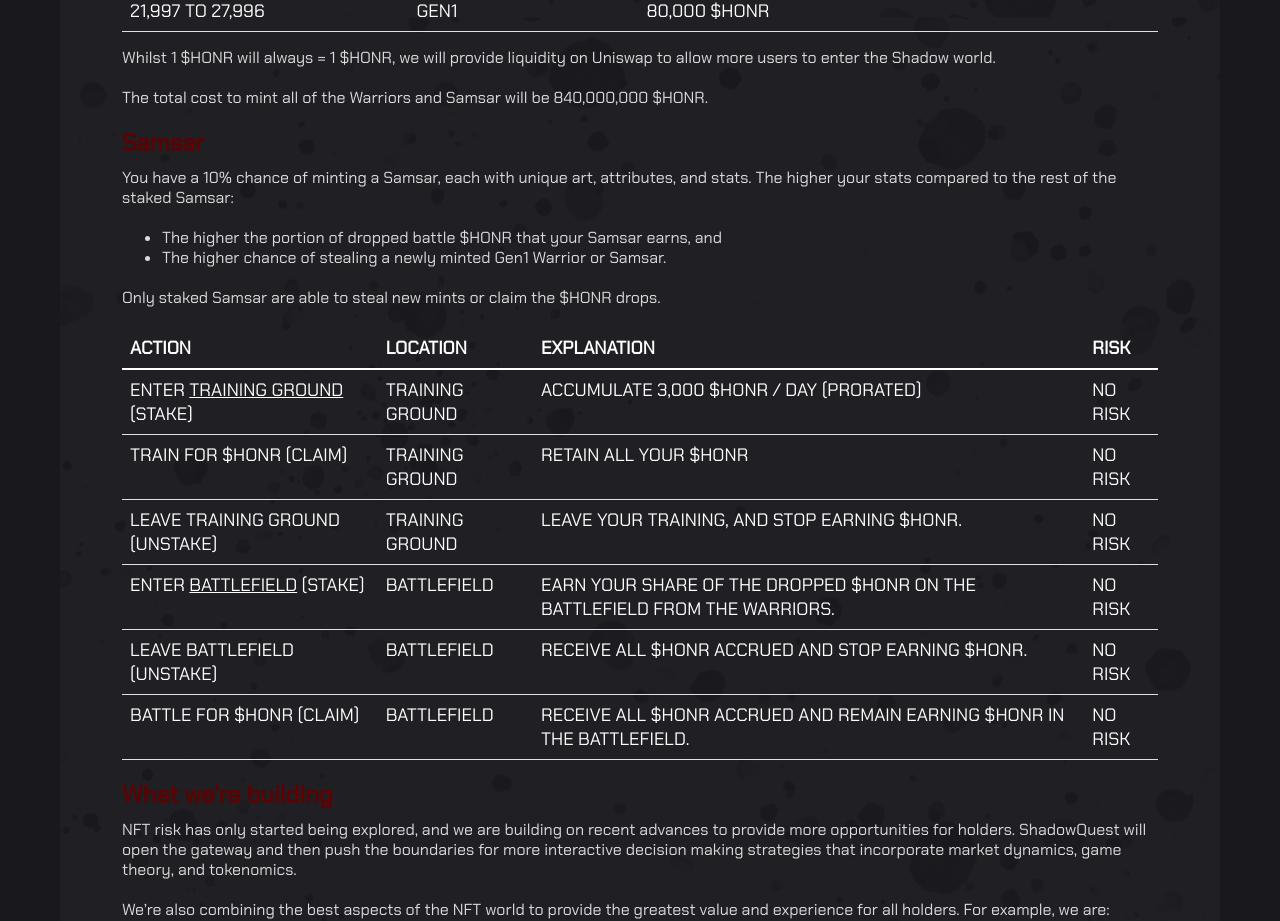
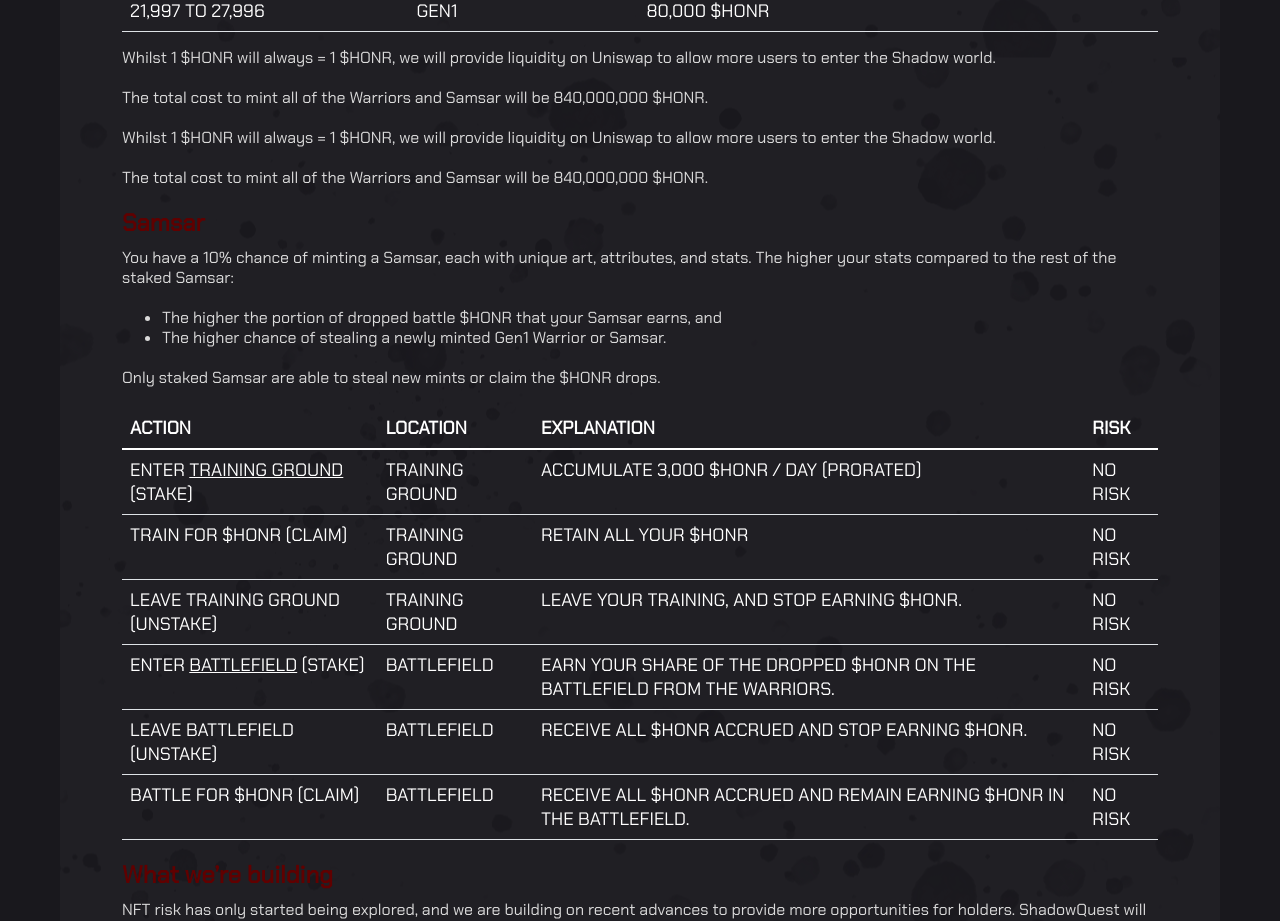
Before and after one commit to ibilalfaizz/shadow-quest, a Next.js app: page /whitepaper in a window 1280 px wide. Shown: the part 2638-3559 px from the top of the page. Built offline with nearby package versions, Linux system fonts and the light colour scheme.

Commit message:
Update whitepaper.js

```diff
--- a/Components/Others/whitepaper.js
+++ b/Components/Others/whitepaper.js
@@ -315,6 +315,16 @@
                     The total cost to mint all of the Warriors and Samsar will
                     be 840,000,000 $HONR.
                   </p>
+                  <p className="text-white-opacity-2 mb-40 max-width dilema font-16">
+                    Whilst 1 $HONR will always = 1 $HONR, we will provide
+                    liquidity on Uniswap to allow more users to enter the Shadow
+                    world.
+                    <br />
+                    <br />
+                    The total cost to mint all of the Warriors and Samsar will
+                    be 840,000,000 $HONR.
+                  </p>
+
                   <h3>Samsar</h3>
 
                   <p className="text-white-opacity-2 mb-40 max-width dilema font-16">
```
